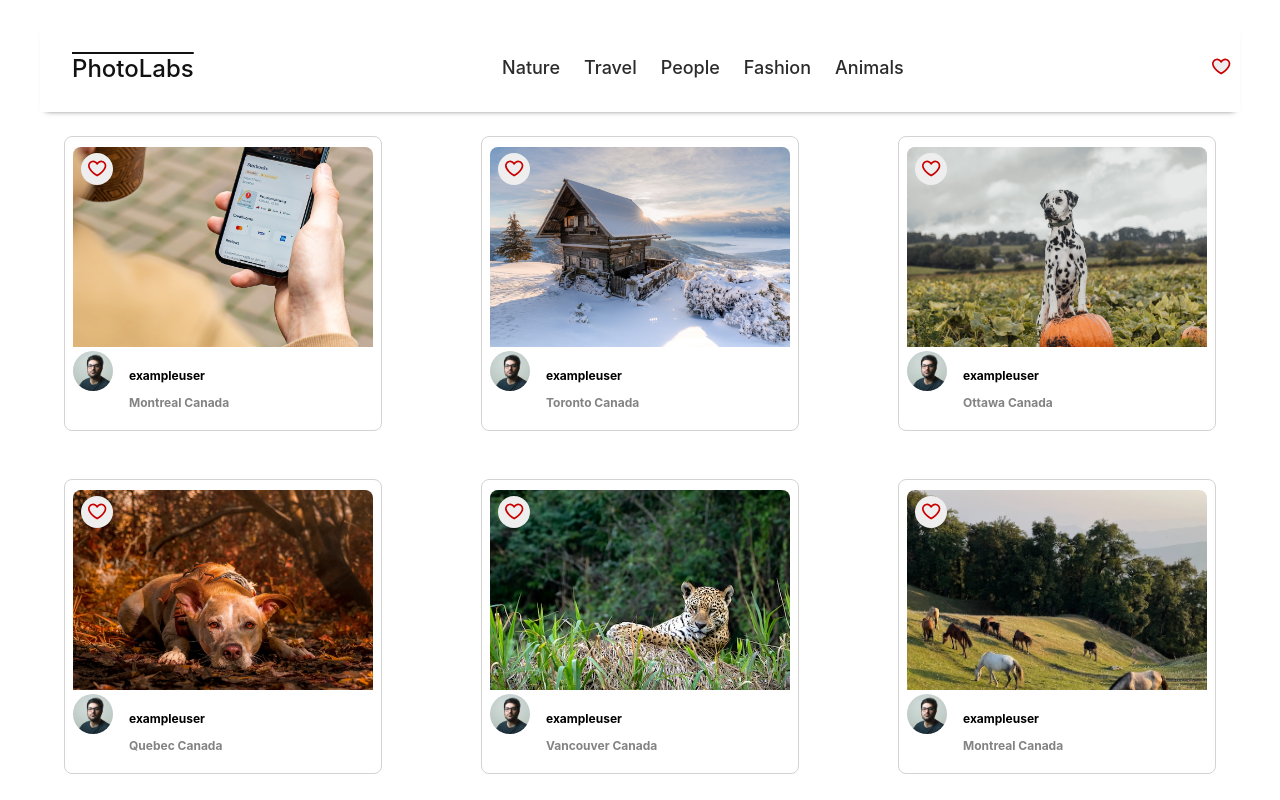
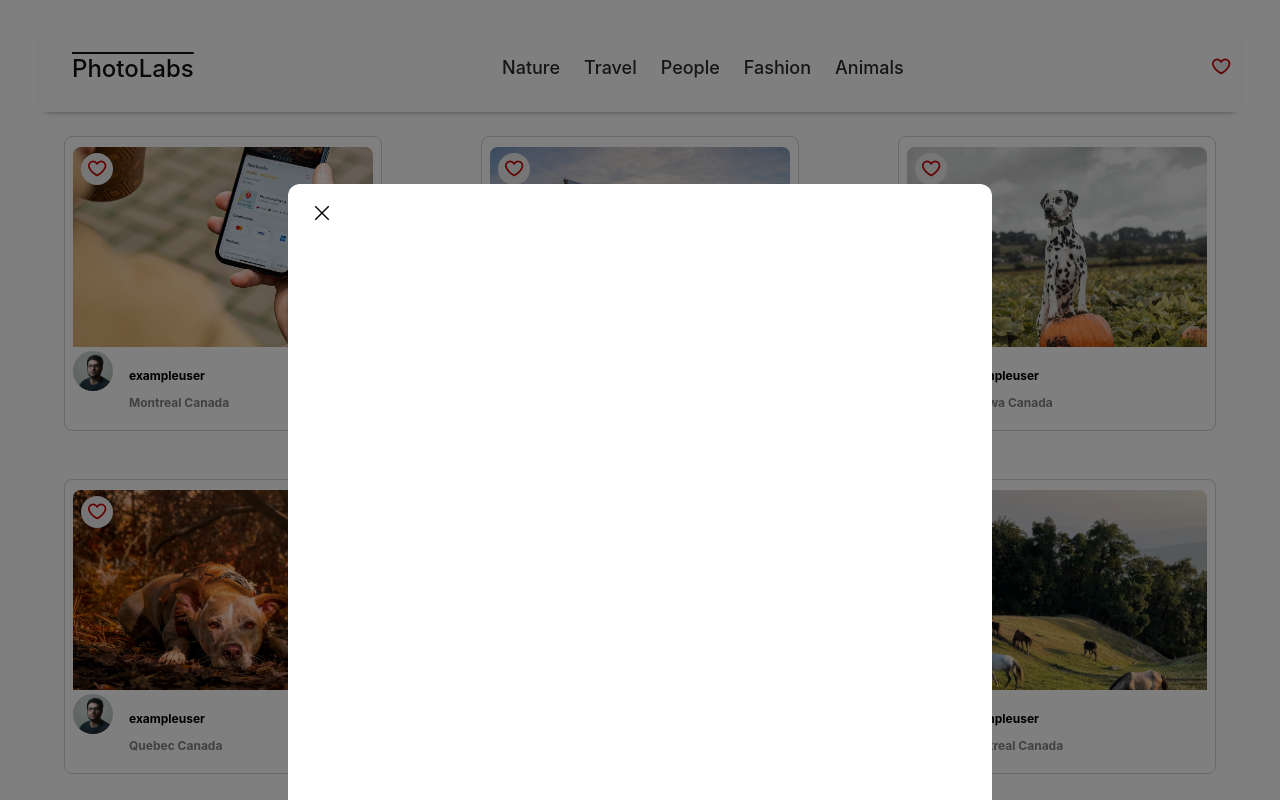
Before and after one commit to RJBaun/photolabs, a React (Create React App) app in the folder frontend/: page / in a window 1280 px wide. Shown: the top 800 px of the page. Built offline with nearby package versions, Linux system fonts and the light colour scheme; the HTML template or start-up script is replaced by a standard one.

Commit message:
Add modal toggle logic

```diff
--- a/frontend/src/App.jsx
+++ b/frontend/src/App.jsx
@@ -1,16 +1,24 @@
-import React from 'react';
+import React, { useState } from 'react';
 import HomeRoute from 'routes/HomeRoute';
+import PhotoDetailsModal from 'routes/PhotoDetailsModal';
 import photos from 'mocks/photos';
 import topics from 'mocks/topics';
 import './App.scss';
 
-//const photos = new Array(3).fill(sampleDataForPhotoListItem)
-
 // Note: Rendering a single component to build components in isolation
 const App = () => {
+
+  const [ visible, setVisible ] = useState(true)
+
+  const toggleVisible = () => {
+    setVisible(prev => !prev)
+
+  }
+
   return (
     <div className="App">
-      <HomeRoute topics={topics} photos={photos}/>
+      <HomeRoute topics={topics} photos={photos} toggleVisible={toggleVisible}/>
+      <PhotoDetailsModal visible={visible} toggleVisible={toggleVisible}/>
     </div>
   );
 };
--- a/frontend/src/components/PhotoList.jsx
+++ b/frontend/src/components/PhotoList.jsx
@@ -7,7 +7,7 @@
   return (
     <ul className="photo-list">
       {props.photos.map((photo) => (
-        <PhotoListItem key={photo.id} photo={photo} saveFavourites={props.saveFavourites}/>
+        <PhotoListItem key={photo.id} photo={photo} saveFavourites={props.saveFavourites} toggleVisible={props.toggleVisible}/>
       ))}
     </ul>
   );
--- a/frontend/src/components/PhotoListItem.jsx
+++ b/frontend/src/components/PhotoListItem.jsx
@@ -10,7 +10,7 @@
   return (
     <article className="photo-list__item" id={id}>
       <PhotoFavButton photo={props.photo} saveFavourites={props.saveFavourites}/>
-      <img className="photo-list__image" src={regular} />
+      <img className="photo-list__image" src={regular} onClick={props.toggleVisible}/>
       <footer className="photo-list__user-details">
         <img className="photo-list__user-profile" src={profile} />
         <div className="photo-list__user-info">
--- a/frontend/src/routes/HomeRoute.jsx
+++ b/frontend/src/routes/HomeRoute.jsx
@@ -19,7 +19,7 @@
   return (
     <div className="home-route">
       <TopNavigation topics={props.topics} favouriteExists={!!favourites.length}/>
-      <PhotoList photos={props.photos} saveFavourites={saveFavourites}/>
+      <PhotoList photos={props.photos} saveFavourites={saveFavourites} toggleVisible={props.toggleVisible}/>
     </div>
   );
 };
--- a/frontend/src/routes/PhotoDetailsModal.jsx
+++ b/frontend/src/routes/PhotoDetailsModal.jsx
@@ -1,12 +1,13 @@
-import React from 'react';
+import React, { useState } from 'react';
 
 import '../styles/PhotoDetailsModal.scss'
 import closeSymbol from '../assets/closeSymbol.svg';
 
-const PhotoDetailsModal = () => {
+const PhotoDetailsModal = (props) => {
+
   return (
-    <div className="photo-details-modal">
-      <button className="photo-details-modal__close-button">
+    <div className="photo-details-modal" style={{display: props.visible ? 'block' : 'none'}}>
+      <button className="photo-details-modal__close-button" onClick={props.toggleVisible}>
         <img src={closeSymbol} alt="close symbol" />
       </button>
     </div>
```
